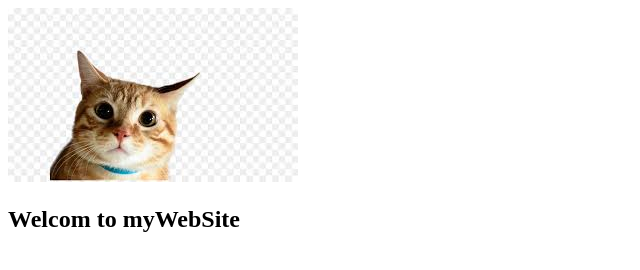
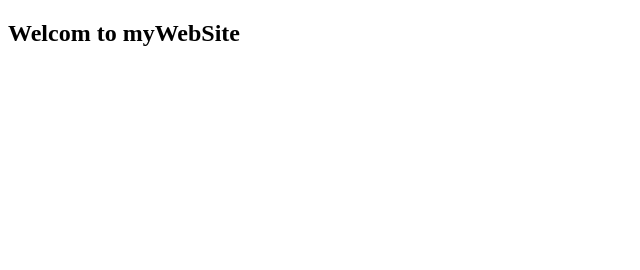
Before and after one commit to Pornpanto/TestGit, a plain HTML site: page index.html in a window 1280 px wide. Shown: the whole page, without its empty margins (0-640 px from the left). Drawn offline with Linux system fonts and the light colour scheme.

Commit message:
Revert "Added image to Websile"
This reverts commit 9a9b86bd2909df0cdf347ae5233cf3575c207902.

```diff
--- a/index.html
+++ b/index.html
@@ -4,6 +4,6 @@
         <title>Test for GITHUB MINT COURSE</title>
     </head>
     <body>
-        <img src="cat.jpg"/>
+
         <h2>Welcom to myWebSite</h2>
     </body>
```
